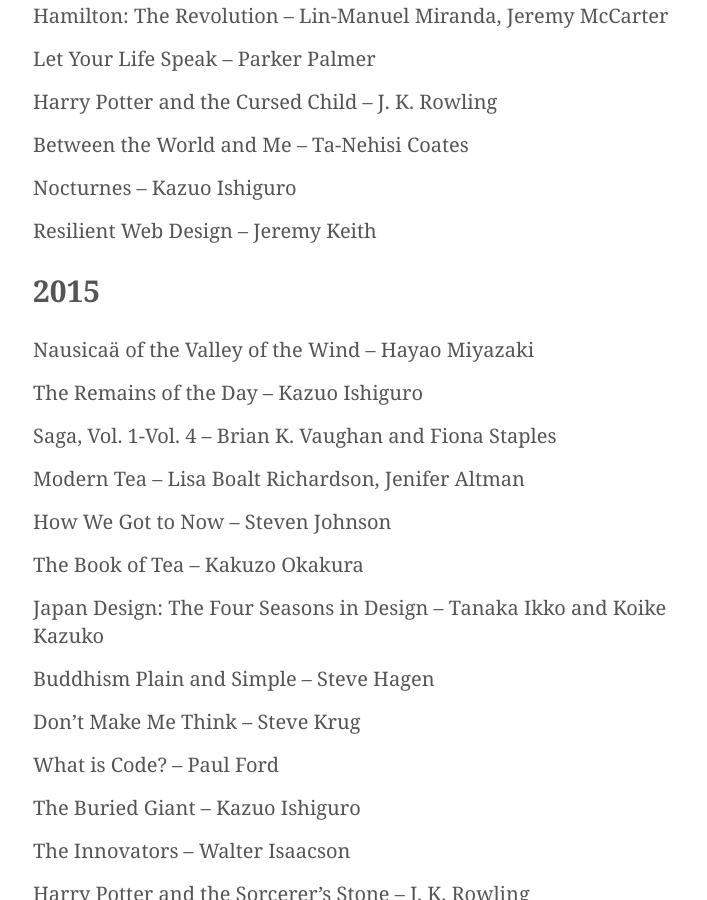
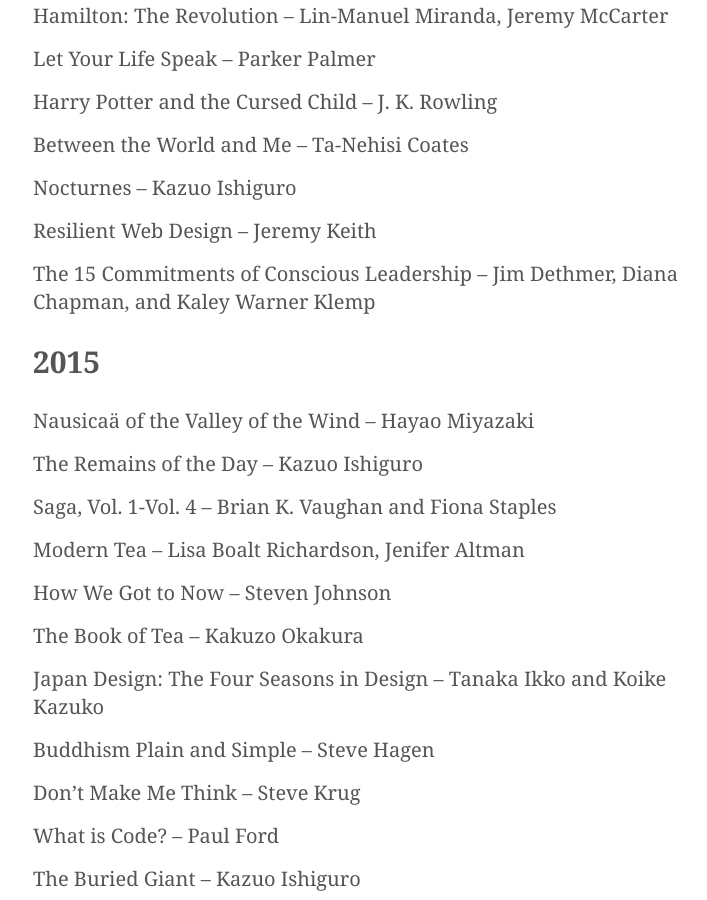
Before and after one commit to kmcgillivray/librarie, a Jekyll site: the page built from index.md, in a window 1280 px wide and 900 px high, scrolled down 646 px. Shown: the whole window, without its empty margins (282-989 px from the left). Built offline with Jekyll 4.4.1, drawn with Linux system fonts in a browser that asks for light colours.

Commit message:
Add book

```diff
--- a/index.md
+++ b/index.md
@@ -21,6 +21,7 @@
 * Between the World and Me – Ta-Nehisi Coates
 * Nocturnes – Kazuo Ishiguro
 * Resilient Web Design – Jeremy Keith
+* The 15 Commitments of Conscious Leadership – Jim Dethmer, Diana Chapman, and Kaley Warner Klemp
 
 ## 2015
 
```
